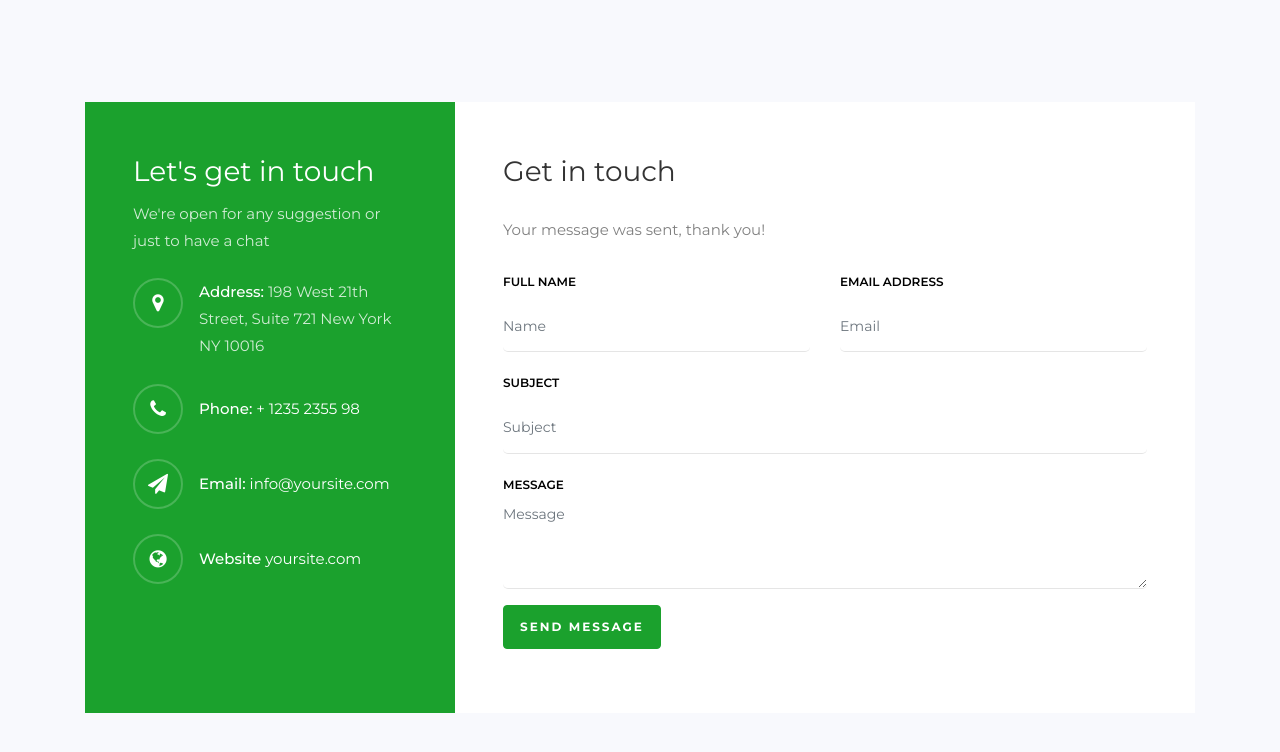
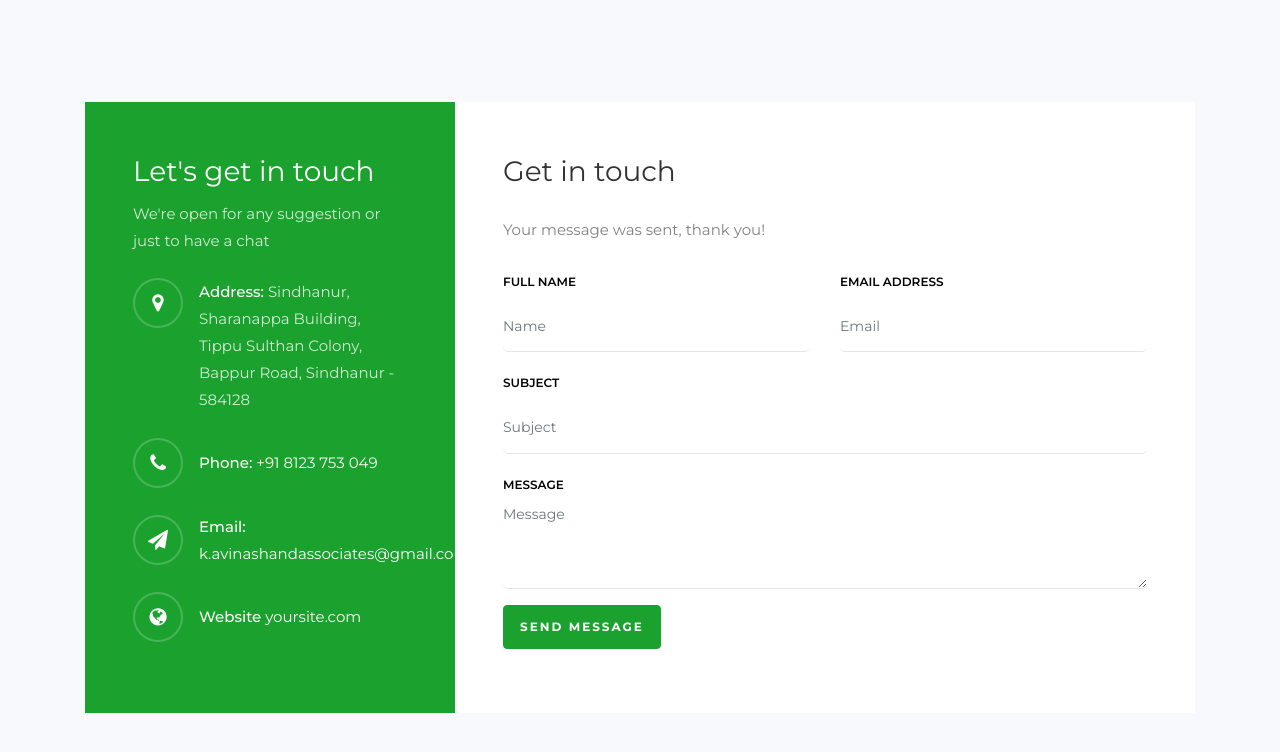
Before and after one commit to Siri-pixel/catemplate, a plain HTML site: page contact.html in a window 1280 px wide. Shown: the part 542-1294 px from the top of the page. Drawn offline with Linux system fonts and the light colour scheme; some packages are replaced by stand-ins of ours; no server answers.

Commit message:
Update contact.html

```diff
--- a/contact.html
+++ b/contact.html
@@ -135,7 +135,7 @@
 					        			<span class="fa fa-map-marker"></span>
 					        		</div>
 					        		<div class="text pl-3">
-						            <p><span>Address:</span> 198 West 21th Street, Suite 721 New York NY 10016</p>
+						            <p><span>Address:</span> Sindhanur, Sharanappa Building, Tippu Sulthan Colony, Bappur Road, Sindhanur - 584128</p>
 						          </div>
 					          </div>
 					        	<div class="dbox w-100 d-flex align-items-center">
@@ -143,7 +143,7 @@
 					        			<span class="fa fa-phone"></span>
 					        		</div>
 					        		<div class="text pl-3">
-						            <p><span>Phone:</span> <a href="tel://1234567920">+ 1235 2355 98</a></p>
+						            <p><span>Phone:</span> <a href="tel://1234567920">+91 8123 753 049</a></p>
 						          </div>
 					          </div>
 					        	<div class="dbox w-100 d-flex align-items-center">
@@ -151,7 +151,7 @@
 					        			<span class="fa fa-paper-plane"></span>
 					        		</div>
 					        		<div class="text pl-3">
-						            <p><span>Email:</span> <a href="mailto:info@yoursite.com">info@yoursite.com</a></p>
+						            <p><span>Email:</span> <a href="mailto:info@yoursite.com">k.avinashandassociates@gmail.com</a></p>
 						          </div>
 					          </div>
 					        	<div class="dbox w-100 d-flex align-items-center">
```
